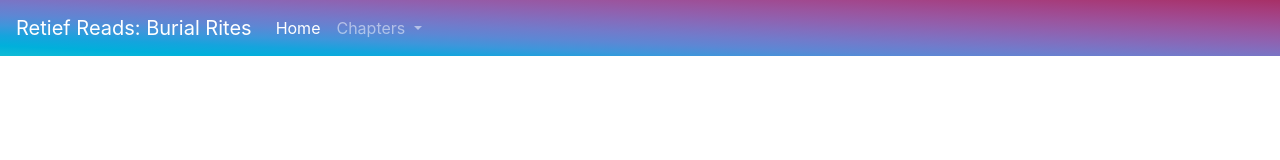
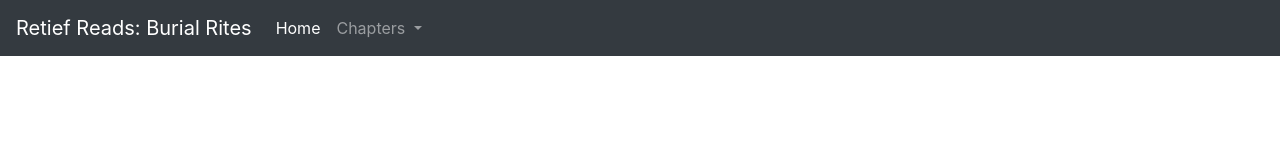
Before and after one commit to jopdop30/burial-rites, a plain HTML site: page test.html in a window 1280 px wide. Drawn offline with nearby package versions, Linux system fonts and the light colour scheme.

Commit message:
Update test.html

```diff
--- a/test.html
+++ b/test.html
@@ -9,7 +9,7 @@
  </head>
  <body>
 
-<nav class="navbar navbar-expand-lg navbar-dark" style="background-image: linear-gradient(to right top, #10bbd5, #00b0db, #15a4dd, #3e96db, #5d87d4, #717bcb, #826ebe, #9061af, #9a559f, #a1488e, #a63c7b, #a73067);">
+<nav class="navbar navbar-expand-lg navbar-dark bg-dark">
   <a class="navbar-brand" href="#">Retief Reads: Burial Rites</a>
   <button class="navbar-toggler" type="button" data-toggle="collapse" data-target="#navbarSupportedContent" aria-controls="navbarSupportedContent" aria-expanded="false" aria-label="Toggle navigation">
     <span class="navbar-toggler-icon"></span>
```
